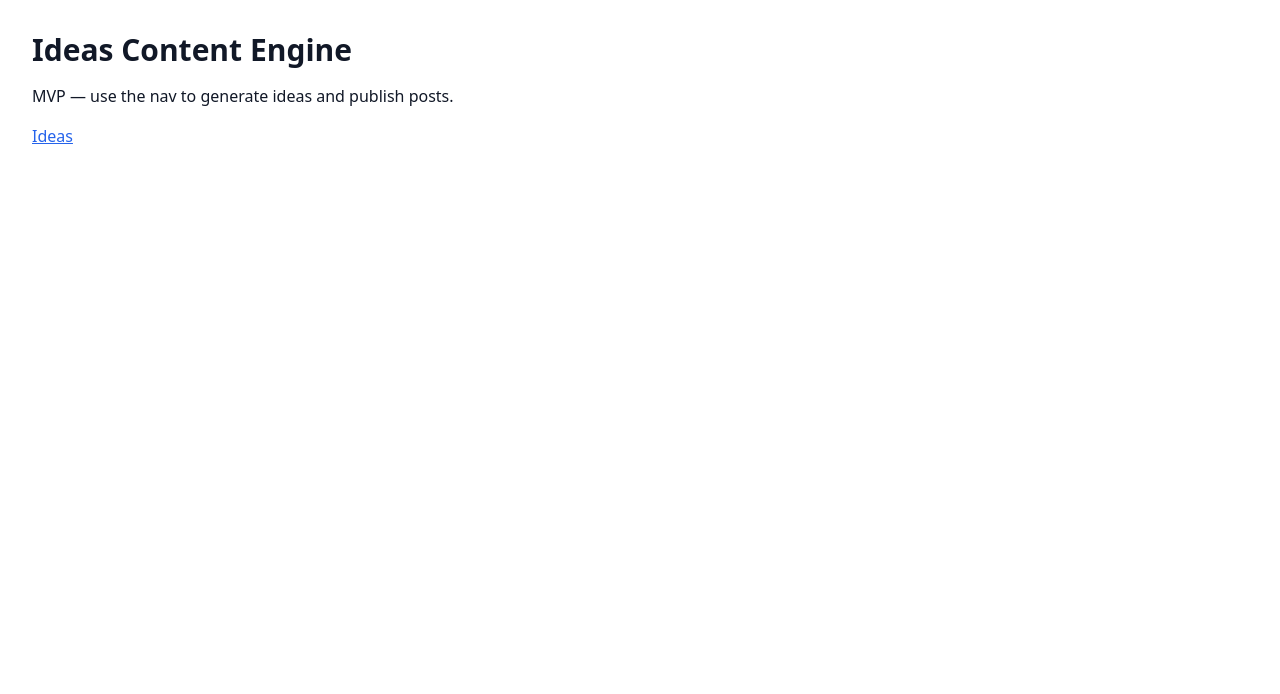
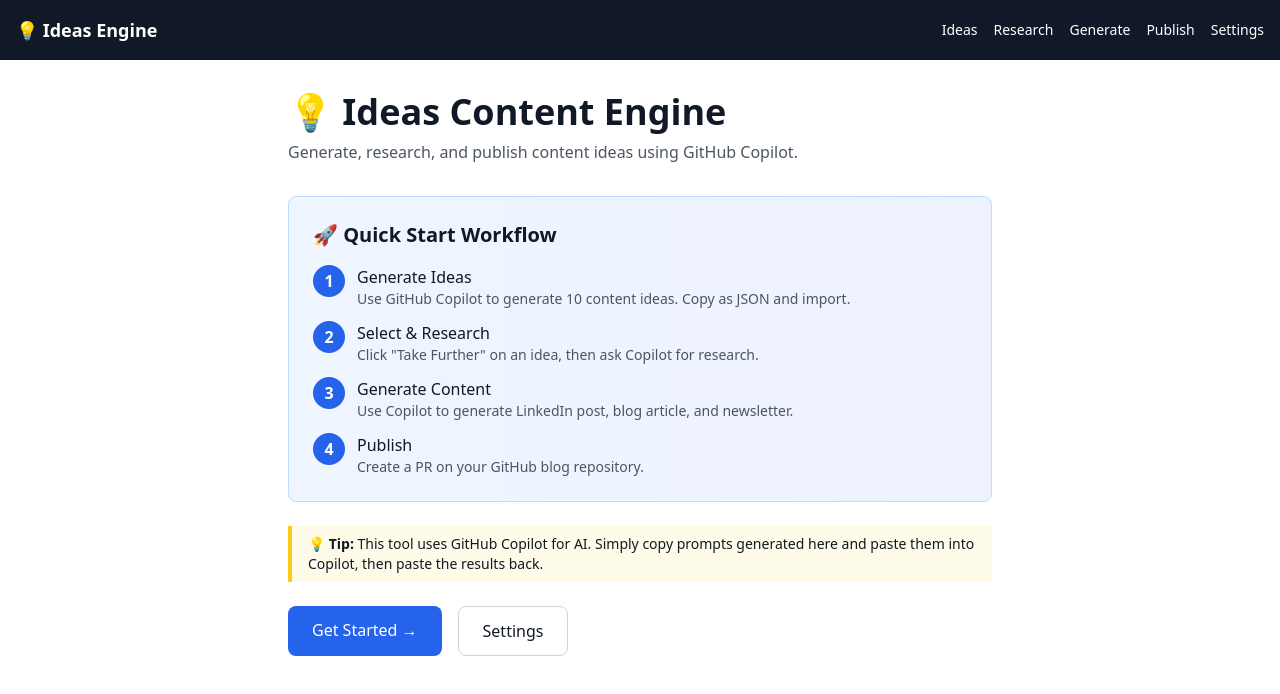
Before and after one commit to ciuc123/content, a Next.js app: page / in a window 1280 px wide. Shown: the top 694 px of the page. Built offline with nearby package versions, Linux system fonts and the light colour scheme.

Commit message:
Add navigation and improve home page UX - Add sticky navigation bar for easy access to all pages - Redesign home page with workflow guide and clear CTAs - Show 4-step process for generating and publishing content - Add helpful tips about the Copilot-based workflow

```diff
--- a/app/layout.tsx
+++ b/app/layout.tsx
@@ -8,7 +8,21 @@
 export default function RootLayout({ children }: { children: React.ReactNode }) {
   return (
     <html lang="en">
-      <body>{children}</body>
+      <body>
+        <nav className="bg-gray-900 text-white p-4 sticky top-0 z-50">
+          <div className="max-w-7xl mx-auto flex items-center justify-between">
+            <a href="/" className="text-lg font-bold hover:text-gray-300">💡 Ideas Engine</a>
+            <div className="flex gap-4 text-sm">
+              <a href="/ideas" className="hover:text-gray-300">Ideas</a>
+              <a href="/ideas/research" className="hover:text-gray-300">Research</a>
+              <a href="/ideas/generate" className="hover:text-gray-300">Generate</a>
+              <a href="/publish" className="hover:text-gray-300">Publish</a>
+              <a href="/settings/knowledge" className="hover:text-gray-300">Settings</a>
+            </div>
+          </div>
+        </nav>
+        {children}
+      </body>
     </html>
   )
 }
--- a/app/page.tsx
+++ b/app/page.tsx
@@ -1,9 +1,53 @@
 export default function Home() {
   return (
-    <main className="p-8">
-      <h1 className="text-3xl font-bold">Ideas Content Engine</h1>
-      <p className="mt-4">MVP — use the nav to generate ideas and publish posts.</p>
-      <a href="/ideas" className="text-blue-600 underline mt-4 inline-block">Ideas</a>
+    <main className="p-8 max-w-3xl mx-auto">
+      <h1 className="text-4xl font-bold mb-2">💡 Ideas Content Engine</h1>
+      <p className="text-gray-600 mb-8">Generate, research, and publish content ideas using GitHub Copilot.</p>
+
+      <div className="space-y-6">
+        <div className="bg-gradient-to-r from-blue-50 to-indigo-50 p-6 rounded-lg border border-blue-200">
+          <h2 className="text-xl font-semibold mb-4">🚀 Quick Start Workflow</h2>
+          <div className="space-y-3">
+            <div className="flex gap-3">
+              <span className="flex-shrink-0 w-8 h-8 bg-blue-600 text-white rounded-full flex items-center justify-center font-semibold">1</span>
+              <div>
+                <p className="font-medium">Generate Ideas</p>
+                <p className="text-sm text-gray-600">Use GitHub Copilot to generate 10 content ideas. Copy as JSON and import.</p>
+              </div>
+            </div>
+            <div className="flex gap-3">
+              <span className="flex-shrink-0 w-8 h-8 bg-blue-600 text-white rounded-full flex items-center justify-center font-semibold">2</span>
+              <div>
+                <p className="font-medium">Select & Research</p>
+                <p className="text-sm text-gray-600">Click "Take Further" on an idea, then ask Copilot for research.</p>
+              </div>
+            </div>
+            <div className="flex gap-3">
+              <span className="flex-shrink-0 w-8 h-8 bg-blue-600 text-white rounded-full flex items-center justify-center font-semibold">3</span>
+              <div>
+                <p className="font-medium">Generate Content</p>
+                <p className="text-sm text-gray-600">Use Copilot to generate LinkedIn post, blog article, and newsletter.</p>
+              </div>
+            </div>
+            <div className="flex gap-3">
+              <span className="flex-shrink-0 w-8 h-8 bg-blue-600 text-white rounded-full flex items-center justify-center font-semibold">4</span>
+              <div>
+                <p className="font-medium">Publish</p>
+                <p className="text-sm text-gray-600">Create a PR on your GitHub blog repository.</p>
+              </div>
+            </div>
+          </div>
+        </div>
+
+        <div className="border-l-4 border-yellow-400 pl-4 py-2 bg-yellow-50">
+          <p className="text-sm"><strong>💡 Tip:</strong> This tool uses GitHub Copilot for AI. Simply copy prompts generated here and paste them into Copilot, then paste the results back.</p>
+        </div>
+
+        <div className="flex gap-4">
+          <a href="/ideas" className="px-6 py-3 bg-blue-600 text-white rounded-lg hover:bg-blue-700 font-medium">Get Started →</a>
+          <a href="/settings/knowledge" className="px-6 py-3 border border-gray-300 rounded-lg hover:bg-gray-50 font-medium">Settings</a>
+        </div>
+      </div>
     </main>
   )
 }
```
Also changed, not shown: data/ideas.json (+58 -4 lines).
